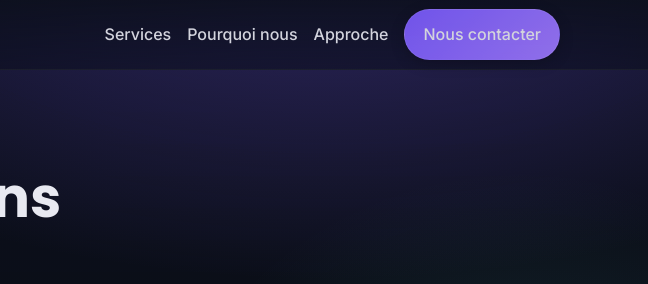
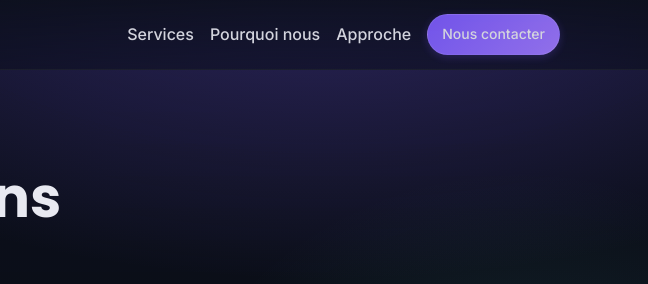
Before and after one commit to Omera-web/Omera, a website: page index.html in a window 1280 px wide. Shown: the top 284 px of the page, 632-1280 px from the left. Drawn offline with Linux system fonts and the light colour scheme.

Commit message:
Update index.html

```diff
--- a/index.html
+++ b/index.html
@@ -77,7 +77,16 @@
     .logo svg{width:34px; height:34px; filter:drop-shadow(0 6px 12px rgba(124,92,255,.45))}
     .menu{display:flex; align-items:center}
     .nav a{color:var(--text); opacity:.9; margin:0 8px; font-weight:500}
-    .cta{padding:12px 18px; background:linear-gradient(135deg, var(--primary), var(--accent)); border-radius:999px; box-shadow:var(--shadow-sm); border:1px solid rgba(255,255,255,.08)}
+    .cta{
+  padding:8px 14px; /* plus fin */
+  font-size:14px;   /* texte légèrement plus petit */
+  background:linear-gradient(135deg, var(--primary), var(--accent));
+  border-radius:999px;
+  box-shadow:0 2px 8px rgba(124,92,255,.25); /* ombre plus douce */
+  border:1px solid rgba(255,255,255,.1);
+  font-weight:500;  /* texte un peu moins épais */
+}
+
     /* bouton burger */
 .burger{
   display:none;
```
